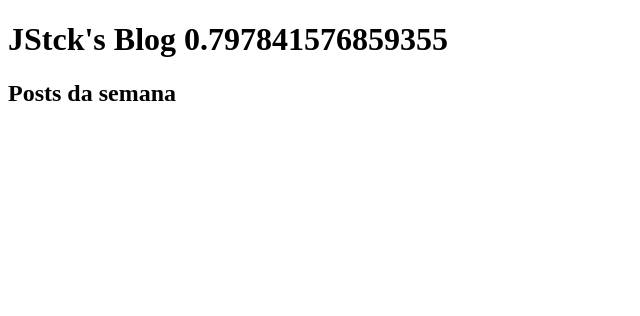
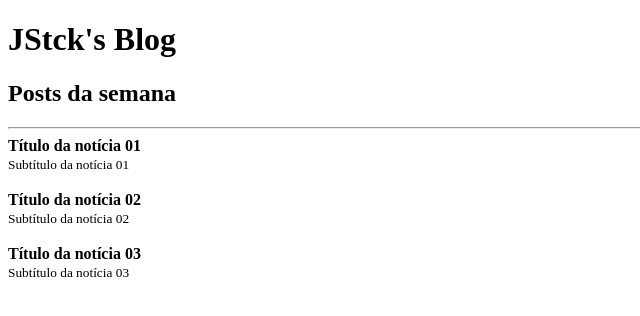
Before and after one commit to renatojfsantos/JStack-react-fundamentos, a React app: page / in a window 1280 px wide. Shown: the top 316 px of the page, without its empty margins (0-640 px from the left). Built offline with nearby package versions, Linux system fonts and the light colour scheme; the HTML template or start-up script is replaced by a standard one.

Commit message:
O que são Props?

```diff
--- a/src/App.js
+++ b/src/App.js
@@ -1,12 +1,36 @@
 import React from 'react';
 
-const category = 'Posts da semana';
+import Post from './Post';
 
+const tituloZeroum = "Título Zero UM";
+
+// Props -> Propriedades
 function App() {
   return (
     <>
-      <h1>JStck's Blog {Math.random()}</h1>
-      <h2>{category}</h2>
+      <h1>JStck's Blog</h1>
+      <h2>Posts da semana</h2>
+
+      <hr />
+
+      <Post
+        post={{
+          title: "Título da notícia 01",
+          subtitle:"Subtítulo da notícia 01",
+        }}
+      />
+      <Post
+        post={{
+          title: "Título da notícia 02",
+          subtitle:"Subtítulo da notícia 02",
+        }}
+      />
+      <Post
+        post={{
+          title: "Título da notícia 03",
+          subtitle:"Subtítulo da notícia 03",
+        }}
+      />
     </>
   );
 }
--- /dev/null
+++ b/src/Post.js
@@ -0,0 +1,13 @@
+import React from 'react'
+
+export default function Post(props) {
+  return (
+    <>
+      <article>
+        <strong>{props.post.title}</strong><br />
+        <small>{props.post.subtitle}</small>
+      </article>
+      <br />
+    </>
+  )
+}
```
